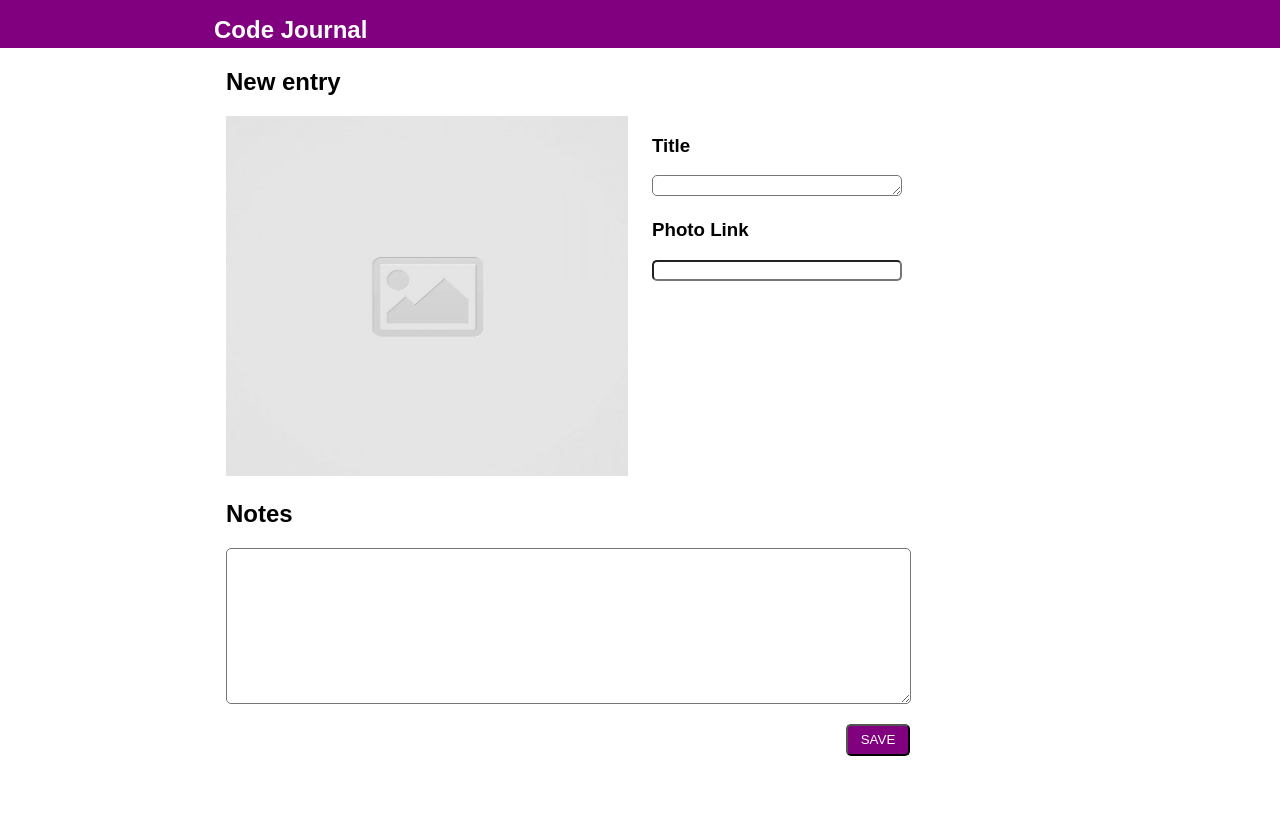
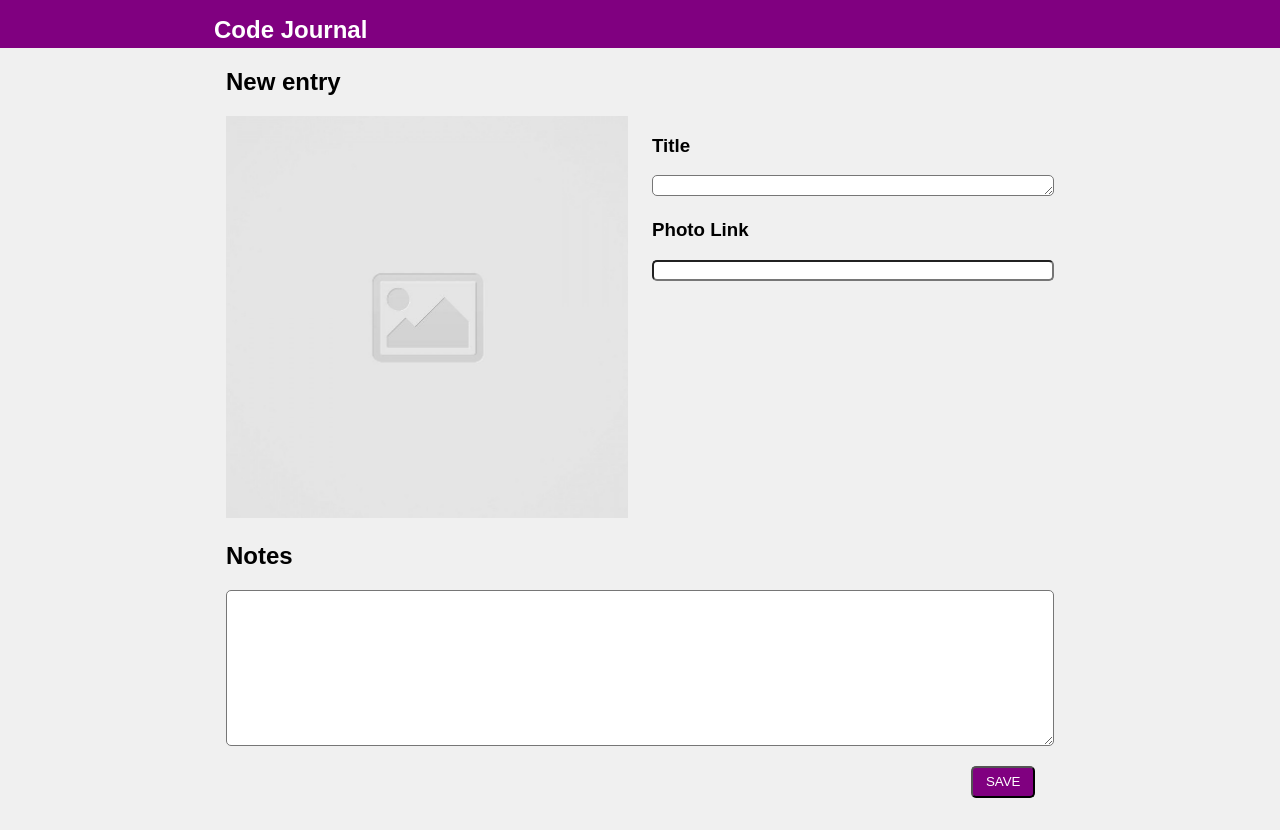
Before and after one commit to BrianBozi/code-journal, a website: page index.html in a window 1280 px wide. Both pictures are taken after typing "Sample", "https://example.com", "Sample" into the empty fields and a click on the button "SAVE". Before the commit the page ends 800 px from the top, so only its background shows below. Drawn offline with Linux system fonts and the light colour scheme.

Commit message:
transfered logic from data js to main js and fixed css quirks

```diff
--- a/css/styles.css
+++ b/css/styles.css
@@ -1,5 +1,6 @@
 body {
   font-family: sans-serif;
+  background-color: #f0f0f0;
 }
 
 header {
@@ -14,37 +15,24 @@ header > h2 {
 
 img {
   width: 100%;
-  height: 360px;
+  height: ;
 }
 
 button {
   margin-top: 1rem;
   position: relative;
-  left: 38rem;
+  left: 90%;
   color: white;
   background-color: purple;
   height: 2rem;
   width: 4rem;
   border-radius: 5px;
+  justify-content: right;
+  margin-bottom: 2rem;
 }
 
-.column-half > textarea,
+textarea,
 input {
-  width: 250px;
+  width: 100%;
   border-radius: 5px;
 }
-
-.column-full > textarea {
-  border-radius: 5px;
-  width: 685px;
-}
-
-@media screen and (max-width: 778px) {
-  .column-full > textarea {
-    width: 450px;
-  }
-
-  button {
-    left: 24rem;
-  }
-}
--- a/index.html
+++ b/index.html
@@ -16,7 +16,7 @@
 </head>
 <body>
   <header>
-    <h2 class=" container">Code Journal</h2>
+    <h2 class="container">Code Journal</h2>
   </header>
   <main>
     <div class="container" data-view="entry-form">
@@ -42,10 +42,10 @@
         <div class="column-full">
           <h2>Notes</h2>
           <textarea name="postComment" id="" cols="60" rows="10" required></textarea>
-          <div class="row">
-            <div class="column-full">
+          <div class="row ">
+
               <button>SAVE</button>
-            </div>
+
           </div>
         </div>
       </div>
--- a/js/data.js
+++ b/js/data.js
@@ -17,29 +17,3 @@ window.addEventListener('beforeunload', function (event) {
   var postingsJSON = JSON.stringify(data);
   localStorage.setItem('javascript-local-storage', postingsJSON);
 });
-
-var $placeHolder = document.querySelector('img');
-var $newImage = document.querySelector('input[type="url"');
-var $newPost = document.querySelector('#new-post');
-
-$newImage.addEventListener('input', function (event) {
-  $placeHolder.setAttribute('src', event.target.value);
-});
-
-$newPost.addEventListener('submit', function (event) {
-  event.preventDefault();
-
-  var post = {
-    title: $newPost.postTitle.value,
-    image: $newPost.photoURL.value,
-    comment: $newPost.postComment.value,
-    entryId: data.nextEntryId
-  };
-
-  data.nextEntryId++;
-  data.entries.push(post);
-
-  $placeHolder.setAttribute('src', './images/placeholder-image-square.jpg');
-  document.querySelector('form').reset();
-
-});
--- a/js/main.js
+++ b/js/main.js
@@ -1,2 +1,28 @@
 /* global data */
 /* exported data */
+
+var $placeHolder = document.querySelector('img');
+var $newImage = document.querySelector('input[type="url"');
+var $newPost = document.querySelector('#new-post');
+
+$newImage.addEventListener('input', function (event) {
+  $placeHolder.setAttribute('src', event.target.value);
+});
+
+$newPost.addEventListener('submit', function (event) {
+  event.preventDefault();
+
+  var post = {
+    title: $newPost.postTitle.value,
+    image: $newPost.photoURL.value,
+    comment: $newPost.postComment.value,
+    entryId: data.nextEntryId
+  };
+
+  data.nextEntryId++;
+  data.entries.push(post);
+
+  $placeHolder.setAttribute('src', './images/placeholder-image-square.jpg');
+  document.querySelector('form').reset();
+
+});
```
